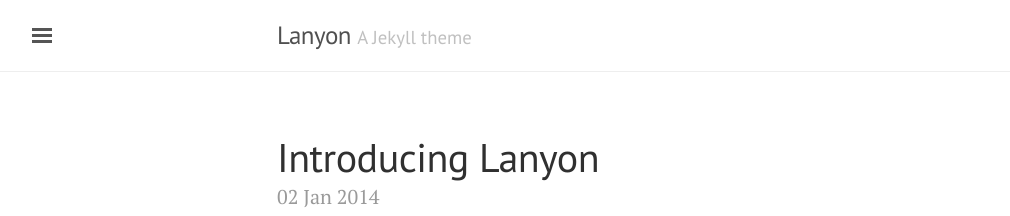
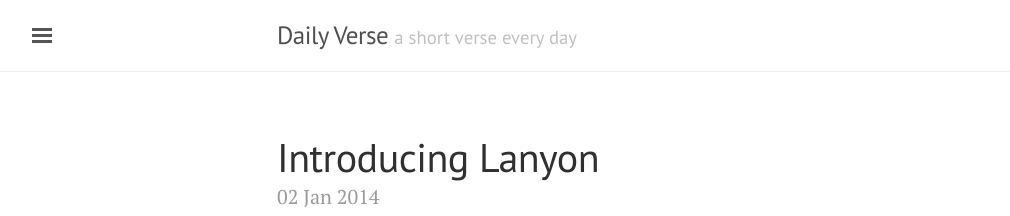
Before and after one commit to rossbernet/daily-verse, a Jekyll site: the page built from index.html, in a window 1280 px wide and 900 px high. Shown: the top 216 px of the window, without its empty margins (3-1013 px from the left). Built offline with Jekyll 4.4.1, drawn with Linux system fonts in a browser that asks for light colours; the list of posts is cut into pages by our own code.

Commit message:
Personalize configuration

```diff
--- a/_config.yml
+++ b/_config.yml
@@ -1,21 +1,21 @@
 gems:                [jekyll-paginate]
 
 # Permalinks
-permalink:           pretty
+permalink:           /:year-:month-:day.html
 
 # Setup
-title:               Lanyon
-tagline:             'A Jekyll theme'
-description:         'A reserved <a href="http://jekyllrb.com" target="_blank">Jekyll</a> theme that places the utmost gravity on content with a hidden drawer. Made by <a href="https://twitter.com/mdo" target="_blank">@mdo</a>.'
-url:                 http://lanyon.getpoole.com
+title:               Daily Verse
+tagline:             'a short verse every day'
+description:         'Made by <a href="https://twitter.com/rajadain" target="_blank">@rajadain</a>.'
+url:                 https://rajadain.github.io/daily-verse/
 baseurl:             ''
 paginate:            5
 
 # About/contact
 author:
-  name:              Mark Otto
-  url:               https://twitter.com/mdo
-  email:             markdotto@gmail.com
+  name:              Terence Tuhinanshu
+  url:               https://twitter.com/rajadain
+  email:             terence@tuhinanshu.com
 
 # Custom vars
 version:             1.0.0
```
